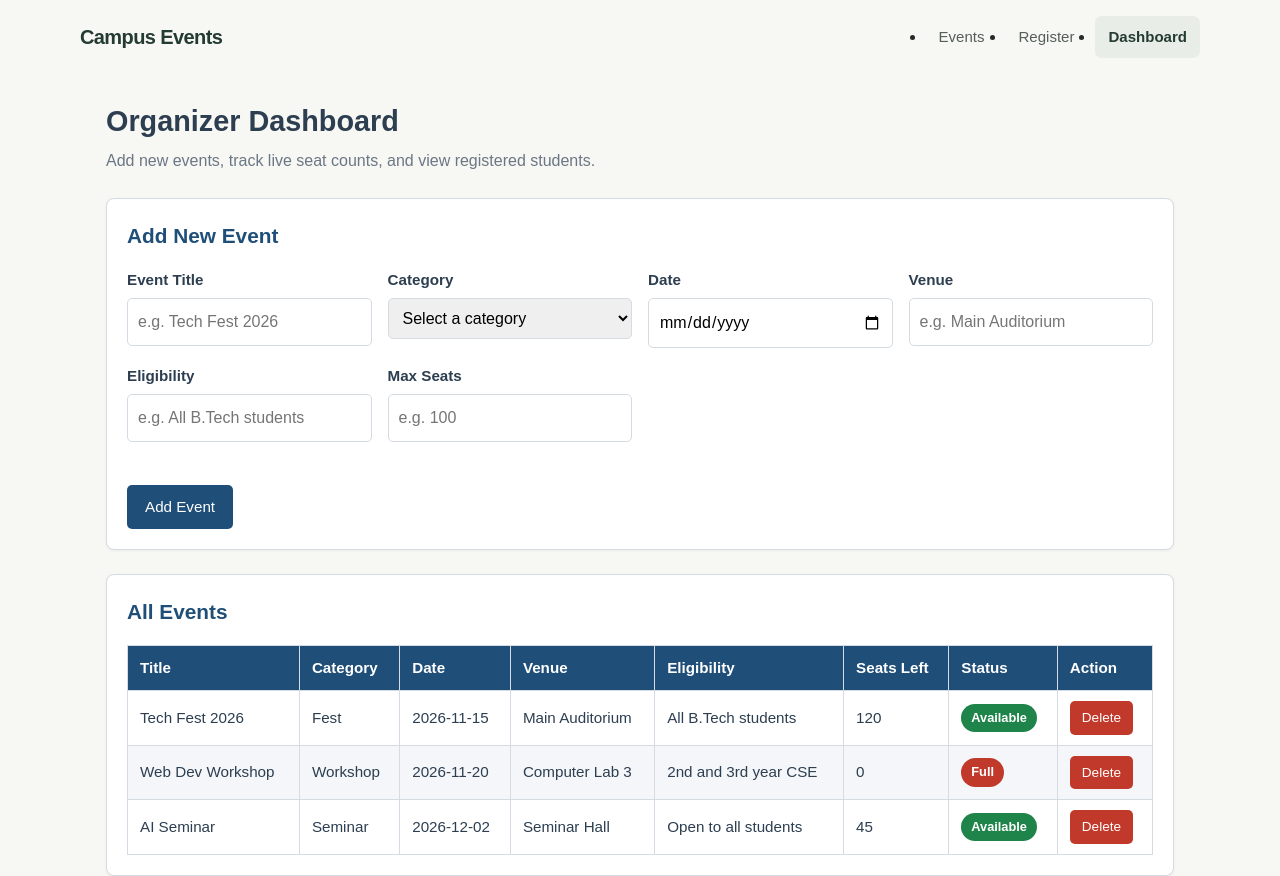
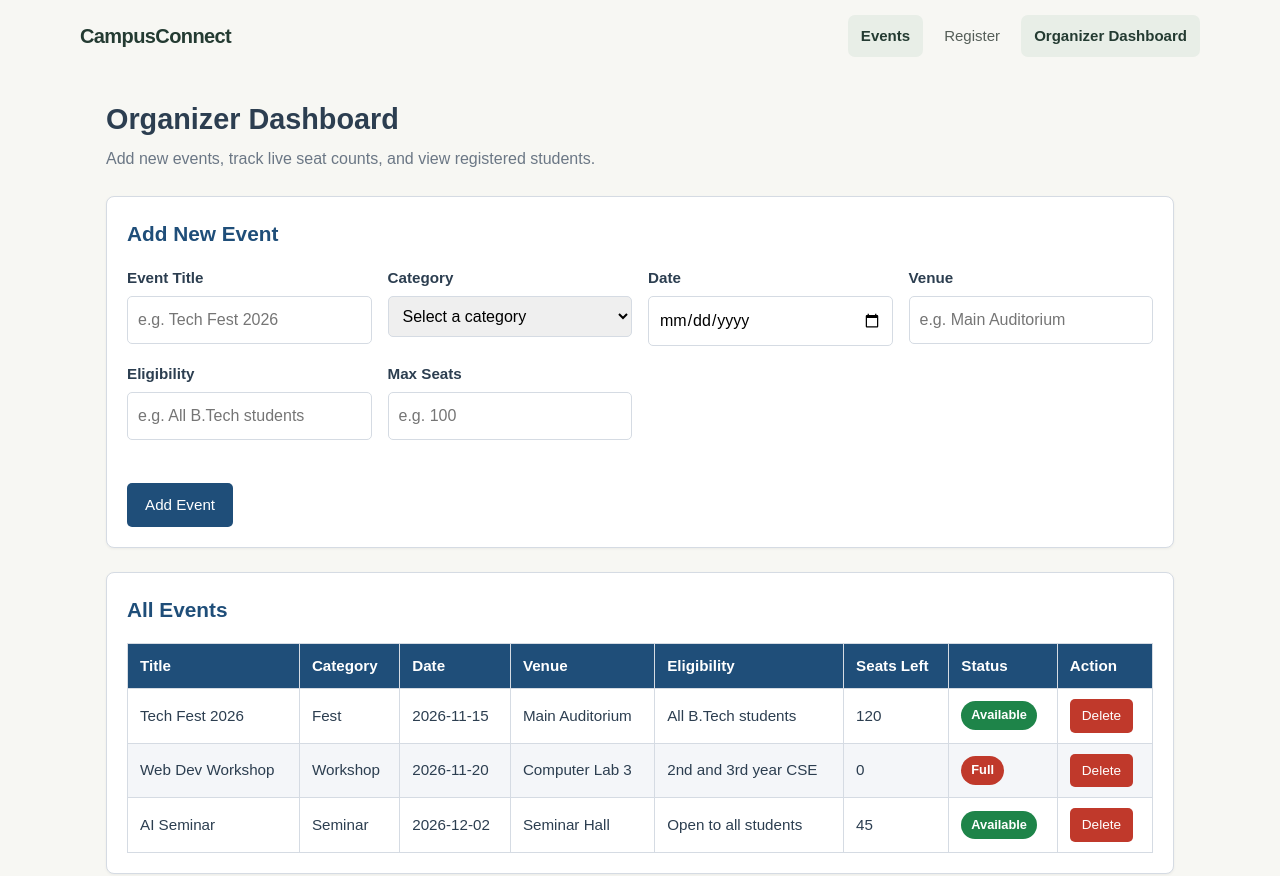
Before and after one commit to AyMi-2025/CSE326_Project, a plain HTML site: page dashboard.html in a window 1280 px wide. Shown: the top 876 px of the page. Drawn offline with Linux system fonts and the light colour scheme; a script that the page names is missing.

Commit message:
Update dashboard.html

```diff
--- a/dashboard.html
+++ b/dashboard.html
@@ -11,15 +11,22 @@
 
   <!-- Navbar (same structure as index.html so navigation works on every page) -->
   <header>
-    <nav class="navbar">
-      <a href="index.html" class="brand">Campus Events</a>
-      <ul class="nav-links">
-        <li><a href="index.html">Events</a></li>
-        <li><a href="register.html">Register</a></li>
-        <li><a href="dashboard.html" class="active" aria-current="page">Dashboard</a></li>
-      </ul>
-    </nav>
-  </header>
+        <nav class="navbar">
+
+            <a class="brand" href="index.html">
+                CampusConnect
+            </a>
+
+            <div class="nav-links">
+                <a href="index.html" aria-current="page">Events</a>
+                <a href="register.html">Register</a>
+                <a href="dashboard.html" class="active" aria-current="page">Organizer Dashboard</a>
+            </div>
+
+        </nav>
+
+    </header>
+
 
   <main class="dashboard">
     <h1>Organizer Dashboard</h1>
```
